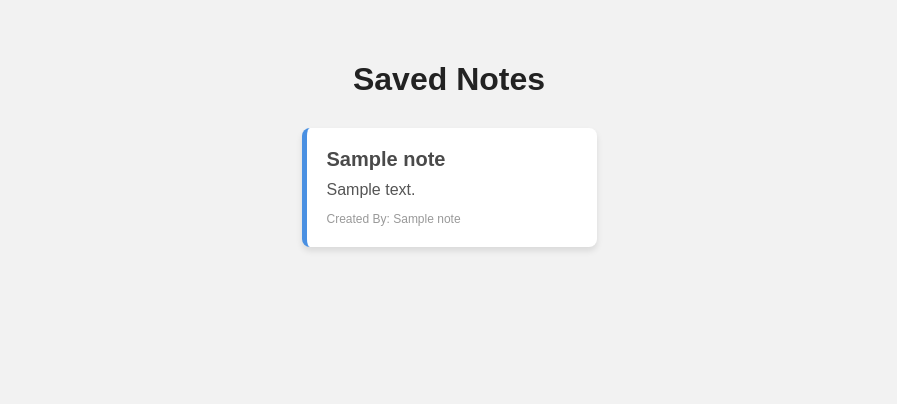
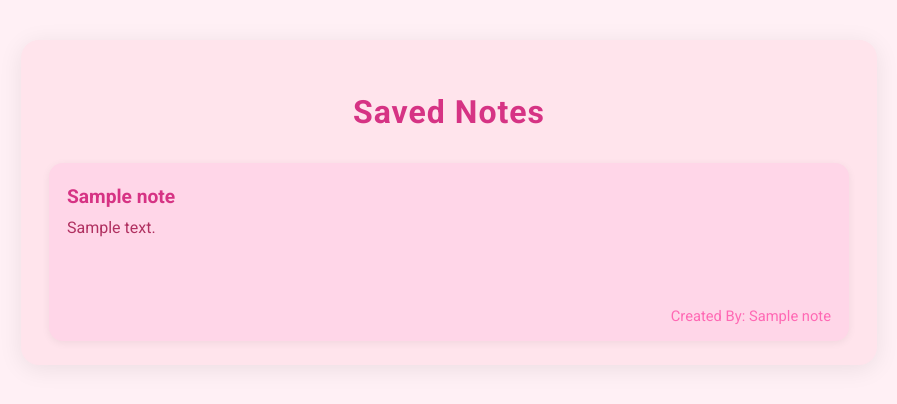
Before and after one commit to niraj-nath21/notes_app_using_djanog, a Django app: template templates/notes_list.html in a window 1280 px wide. Shown: the top 404 px of the page, without its empty margins (191-1088 px from the left). Run offline with Django 3.2, Linux system fonts and the light colour scheme; the template is opened without the code that fills it: most values are stand-ins (such as "Sample title", 1, 10 or a date in 2020).

Commit message:
fixed the notes_list css

```diff
--- a/static/notes_list_style.css
+++ b/static/notes_list_style.css
@@ -1,63 +1,72 @@
-/* Base styling */
         body {
+            background: #fff0f5;
+            font-family: 'Roboto', Arial, sans-serif;
             margin: 0;
-    font-family: Arial, sans-serif;
-    background-color: #f2f2f2;
-    color: #333;
+            padding: 0;
         }
-
         .container {
-    max-width: 960px;
-    margin: auto;
-    padding: 40px 20px;
+            max-width: 800px;
+            margin: 40px auto;
+            background: #ffe4ec;
+            border-radius: 18px;
+            box-shadow: 0 4px 24px rgba(0,0,0,0.08);
+            padding: 32px 28px 24px 28px;
         }
-
         h1 {
             text-align: center;
-    margin-bottom: 30px;
-    color: #222;
+            color: #d63384;
+            font-weight: 700;
+            margin-bottom: 32px;
+            letter-spacing: 1px;
         }
-
-/* Notes grid */
         .notes-list {
+            display: grid;
+            grid-template-columns: repeat(auto-fit, minmax(260px, 1fr));
+            gap: 24px;
+        }
+        .note-card {
+            background: #ffd6e8;
+            border-radius: 14px;
+            box-shadow: 0 2px 8px rgba(0,0,0,0.06);
+            padding: 22px 18px 16px 18px;
+            transition: box-shadow 0.2s, transform 0.2s;
             display: flex;
-    flex-wrap: wrap;
-    gap: 20px;
-    justify-content: center;
+            flex-direction: column;
+            min-height: 140px;
         }
-
-/* Each note card */
-.note-card {
-    background-color: #ffffff;
-    border-left: 5px solid #4a90e2;
-    border-radius: 8px;
-    padding: 20px;
-    width: 250px;
-    box-shadow: 0 4px 6px rgba(0, 0, 0, 0.1);
+        .note-card:hover {
+            box-shadow: 0 6px 24px rgba(214,51,132,0.18);
+            transform: translateY(-4px) scale(1.02);
         }
-
         .note-card h2 {
-    margin: 0 0 10px;
-    font-size: 20px;
-    color: #4a4a4a;
+            margin: 0 0 10px 0;
+            font-size: 1.2rem;
+            color: #d63384;
+            font-weight: 700;
         }
-
         .note-card p {
-    margin: 0 0 10px;
-    font-size: 16px;
-    color: #555;
+            flex: 1;
+            color: #b03060;
+            margin: 0 0 12px 0;
+            font-size: 1rem;
         }
-
         .note-card small {
-    font-size: 12px;
-    color: #999;
+            color: #ff69b4;
+            font-size: 0.92rem;
+            align-self: flex-end;
         }
-
-/* Empty message */
         .no-notes {
+            grid-column: 1/-1;
             text-align: center;
-    font-size: 18px;
-    color: #888;
-    width: 100%;
+            color: #ff8ab8;
+            font-size: 1.1rem;
+            margin-top: 32px;
         }
-/* Responsive design */
+        @media (max-width: 600px) {
+            .container {
+                padding: 16px 6px 12px 6px;
+            }
+            .notes-list {
+                gap: 12px;
+            }
+        }
--- a/templates/notes_list.html
+++ b/templates/notes_list.html
@@ -1,17 +1,18 @@
-{% load static%}
+{% load static %}
 <!DOCTYPE html>
 <html lang="en">
 <head>
     <meta charset="UTF-8">
     <title>My Notes</title>
+    <link href="https://fonts.googleapis.com/css2?family=Roboto:wght@400;700&display=swap" rel="stylesheet">
     <link rel="stylesheet" href="{% static 'notes_list_style.css' %}">
 </head>
 <body>
     <div class="container">
         <h1>Saved Notes</h1>
+        <div class="notes-list">
 
-        <div class="notes-list">
-            {% for note in notes %}
+            {% for note in reversed_notes %}
             <div class="note-card">
                 <h2>{{ note.title }}</h2>
                 <p>{{ note.content }}</p>
--- a/views.py
+++ b/views.py
@@ -26,4 +26,5 @@ def notes_list(request):
 
 def notes_list(request):
     notes = data.objects.all()
-    return render(request, 'notes_list.html', {'notes': notes})
+    reversed_notes = notes[::-1]  # Reverse the list of notes
+    return render(request, 'notes_list.html', {'reversed_notes': reversed_notes,'notes': notes})
```
Also changed, not shown: models.py (line endings or trailing spaces). Lines whose indentation alone changed are shown as unchanged.
